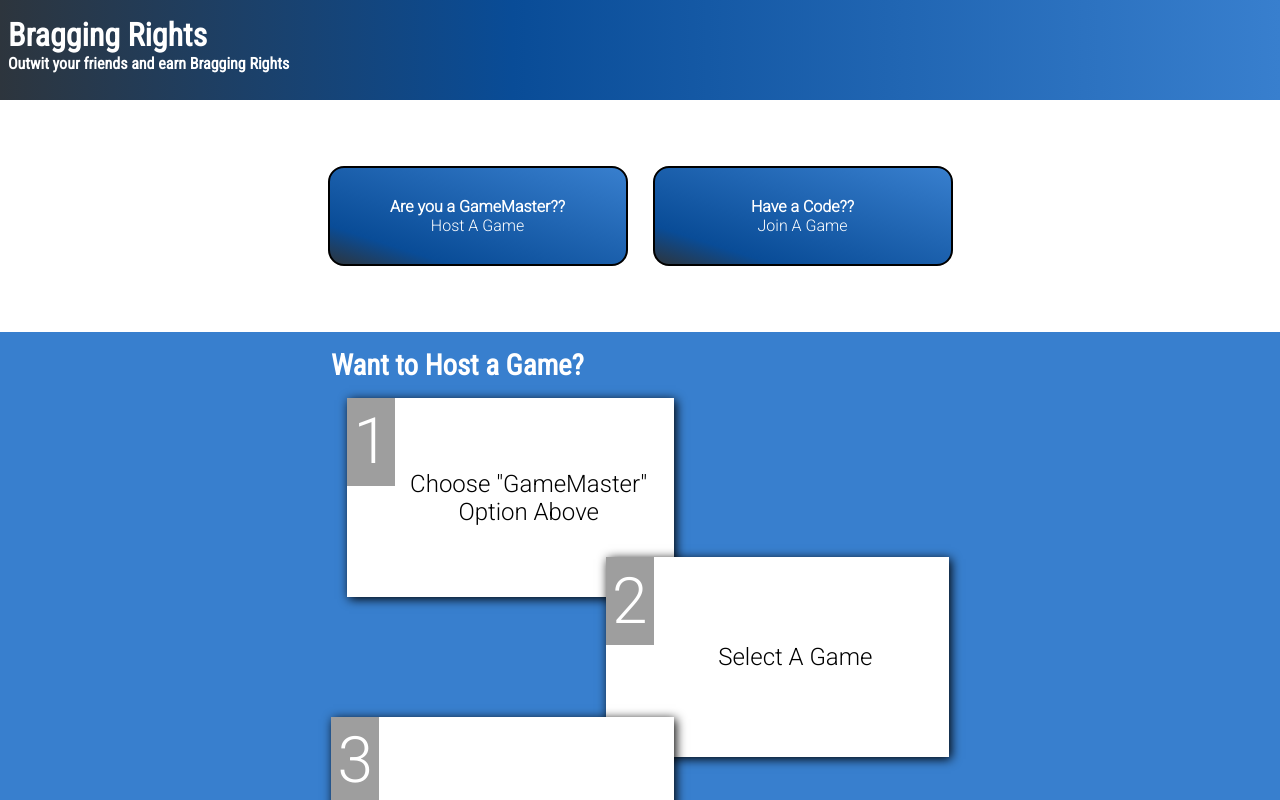
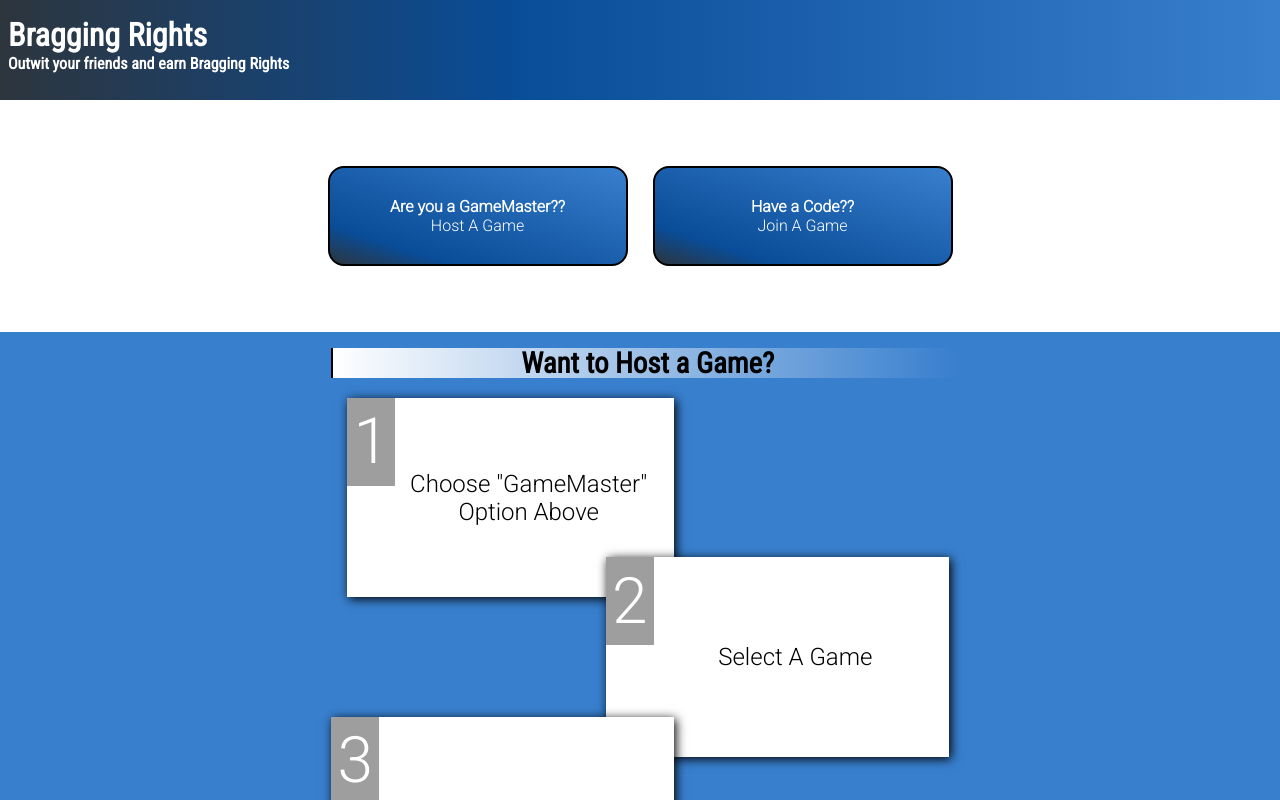
Before and after one commit to chingu-voyages/v8-chimeras-team-01, a React (Create React App) app: page / in a window 1280 px wide. Shown: the top 800 px of the page. Built offline with nearby package versions, Linux system fonts and the light colour scheme; grey boxes are pictures that could not be loaded.

Commit message:
Change gradient on hth Landing

```diff
--- a/src/components/Landing/Landing.js
+++ b/src/components/Landing/Landing.js
@@ -23,7 +23,7 @@ export default function Landing() {
 
         <div className="hth-container">
           <div className="how-to-host">
-            <h4 className="hth-header">Want to Host a Game?</h4>
+            <h4 className="hth-header fbc">Want to Host a Game?</h4>
             <div className="how-to-box htb1">
               <span className="htb-num">1</span>
               <p>Choose "GameMaster" Option Above</p>
--- a/src/components/Landing/index.css
+++ b/src/components/Landing/index.css
@@ -80,12 +80,21 @@
 .hth-header {
   grid-column: htc1 / htc4;
   grid-row: htr1 / htr2;
+  align-items: flex-start;
   width: 100%;
-  padding: 0;
+  height: 30px;
+  padding-left: 0.2em;
   margin: 0;
   font-family: var(--font-header);
   font-size: 1.1em;
-  color: #fff;
+  background-color: var(--color-main);
+  background-image:linear-gradient(
+    to right,
+    #fff,
+    var(--color-main)
+    );
+  color: #000;
+  border-left: 2px solid #000;
 }
 
 .how-to-box {
```
